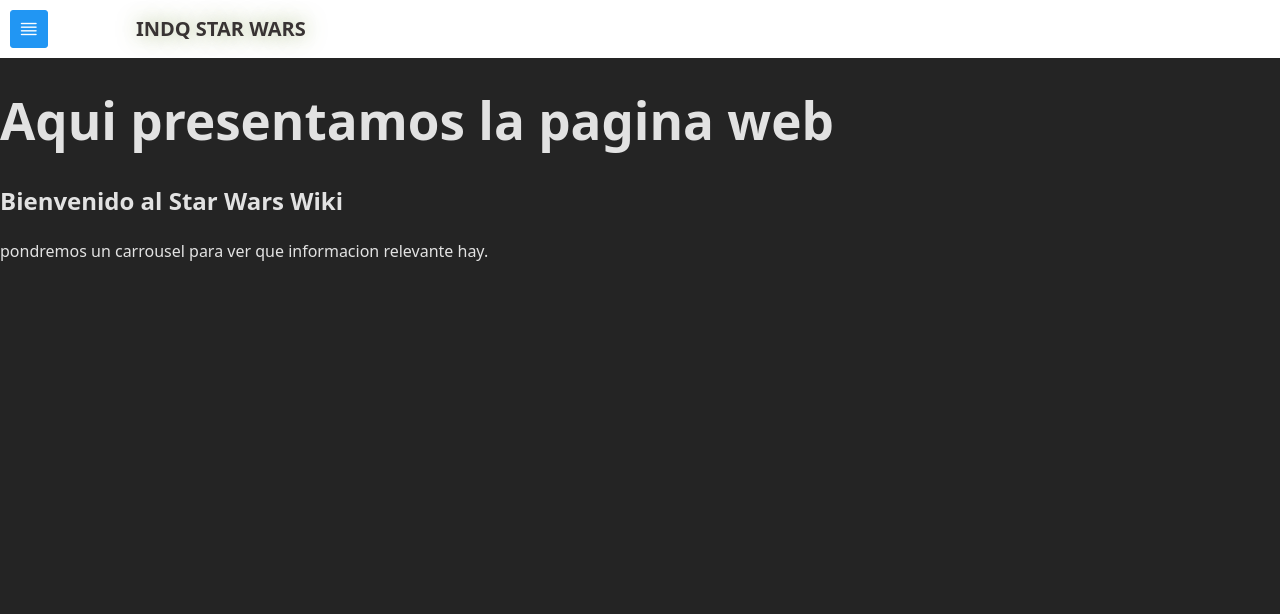
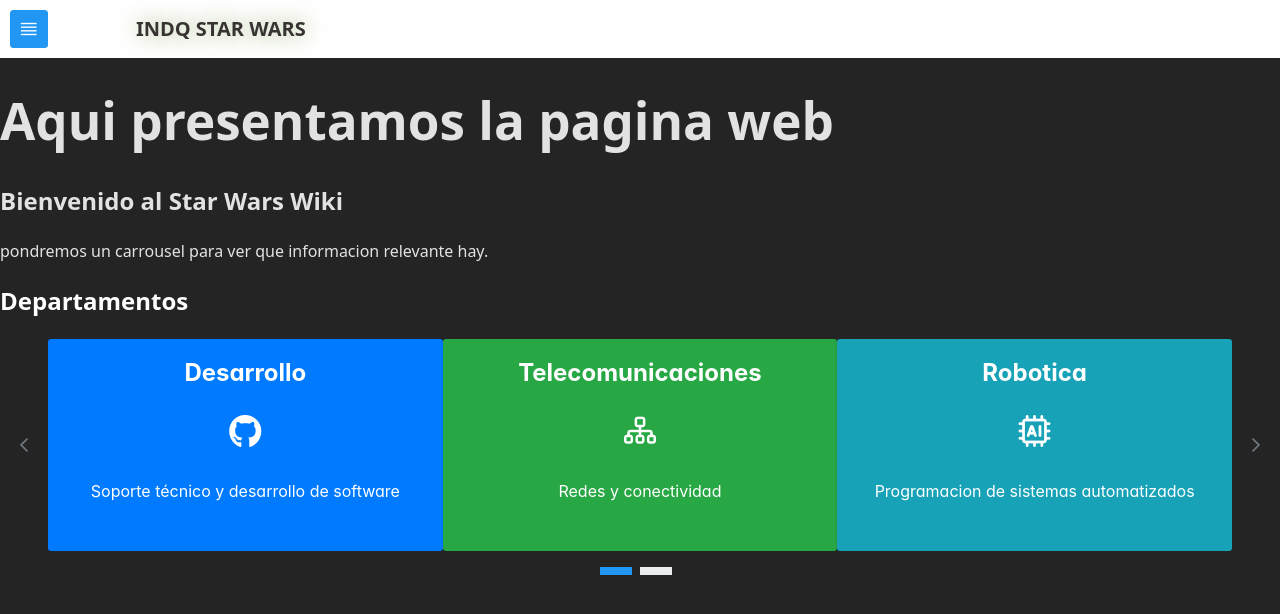
Before and after one commit to Indqnacio/Practica-React-Js, a React (Vite) app in the folder starwars-app/: page / in a window 1280 px wide. Shown: the top 614 px of the page. Built offline with nearby package versions, Linux system fonts and the light colour scheme.

Commit message:
carousel in the home has been implented

```diff
--- a/starwars-app/src/components/carousel/carousel.jsx
+++ b/starwars-app/src/components/carousel/carousel.jsx
@@ -6,12 +6,64 @@
 import "primeicons/primeicons.css";
 export default function CarouselWeb()
 {
+ const departments = [
+    {
+      name: "Desarrollo",
+      description: "Soporte técnico y desarrollo de software",
+      icon: "pi pi-github",
+      bgColor: "#007BFF",
+    },
+    {
+      name: "Telecomunicaciones",
+      description: "Redes y conectividad",
+      icon: "pi pi-sitemap",
+      bgColor: "#28A745",
+    },
+    {
+      name: "Robotica",
+      description: "Programacion de sistemas automatizados",
+      icon: "pi pi-microchip-ai",
+      bgColor: "#17A2B8",
+    },
+    {
+      name: "Atención al Cliente",
+      description: "Soporte al usuario",
+      icon: "pi pi-comments",
+      bgColor: "#DC3545",
+    },
+  ];
 
-    return(
-        <Fragment>
-            <div>
-               <h2 style={{ color: "#fff", marginBottom: "20px" }}>Informacion del character</h2>
-            </div>
-        </Fragment>
-    )
+  // Con esto tenemos cards para dispositivos
+  const responsiveOptions = [
+    { breakpoint: "1024px", numVisible: 3, numScroll: 3 },
+    { breakpoint: "768px", numVisible: 2, numScroll: 3 },
+    { breakpoint: "560px", numVisible: 1, numScroll: 3 },
+  ];
+  // Template para renderizar las tarjetas de los departamentos
+  const departmentTemplate = (department) => (
+    <Card
+      title={department.name}
+      style={{ backgroundColor: department.bgColor, color: "#fff", textAlign: "center" }}
+      className="department-card"
+    >
+      <i className={`${department.icon}`} style={{ fontSize: "2rem", marginBottom: "1rem" }}></i>
+      <p>{department.description}</p>
+    </Card>
+  );
+
+  return (
+  <Fragment>
+     <div className="carousel-container">
+        <h2 style={{ color: "#fff", marginBottom: "20px" }}>Departamentos</h2>
+        <Carousel
+          value={departments}
+          itemTemplate={departmentTemplate}
+          numVisible={3}
+          numScroll={1}
+          responsiveOptions={responsiveOptions}
+          circular
+          autoplayInterval={2000}
+        />
+      </div>
+  </Fragment>);
 }
--- a/starwars-app/src/pages/home/home.jsx
+++ b/starwars-app/src/pages/home/home.jsx
@@ -1,6 +1,7 @@
 import { DataTable } from "primereact/datatable";
 import { Column } from "primereact/column";
 import Characters from "./../characters/characters.jsx";
+import CarouselWeb from "../../components/carousel/carousel.jsx";
 
 export default function Home({ component, pageProps }) {
   return (
@@ -9,6 +10,7 @@
       <h2>Bienvenido al Star Wars Wiki</h2>
       <p>pondremos un carrousel para ver que informacion relevante hay.</p>
     {/* <Characters /> */}
+      <CarouselWeb />
     </div>
   );
 }
```
